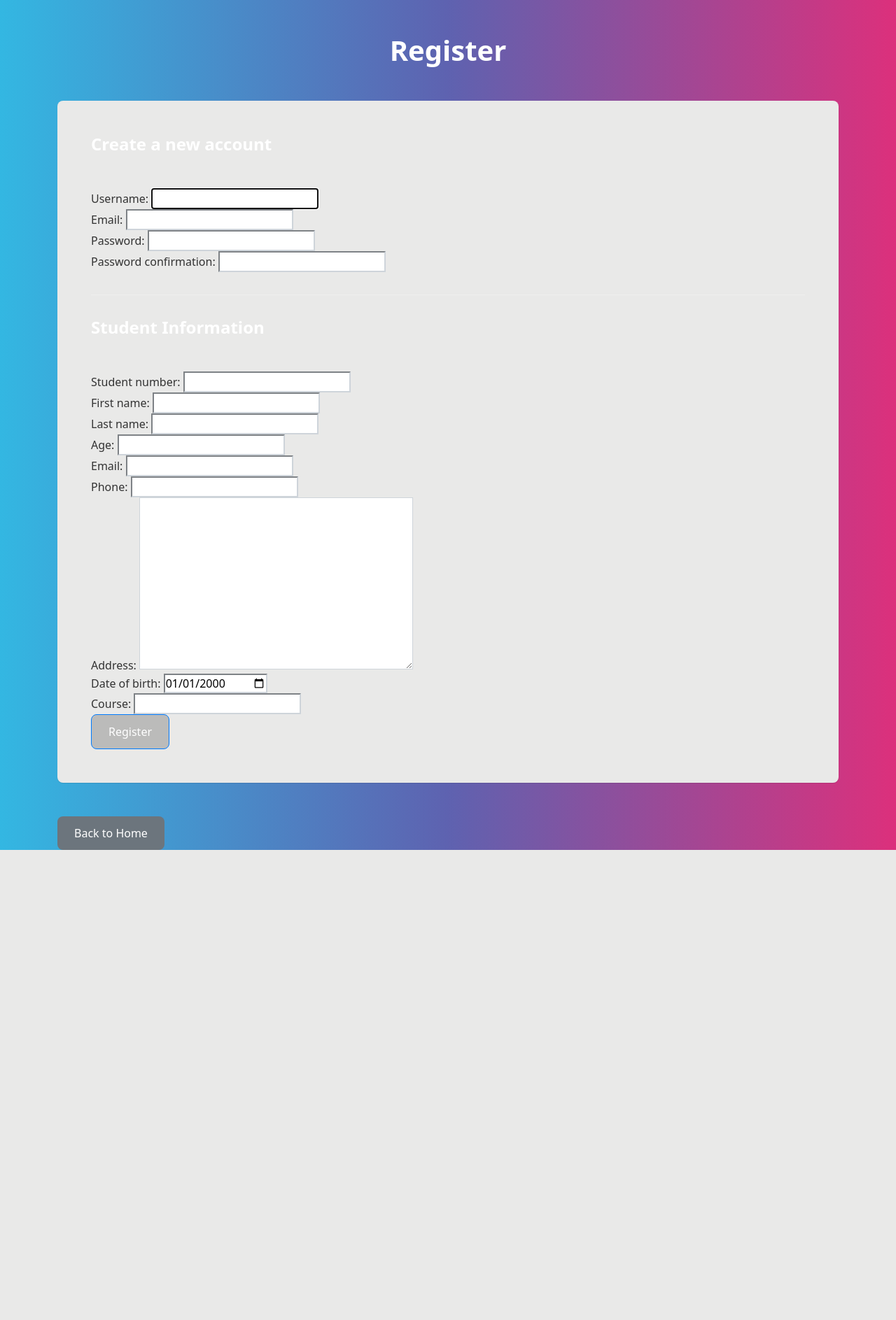
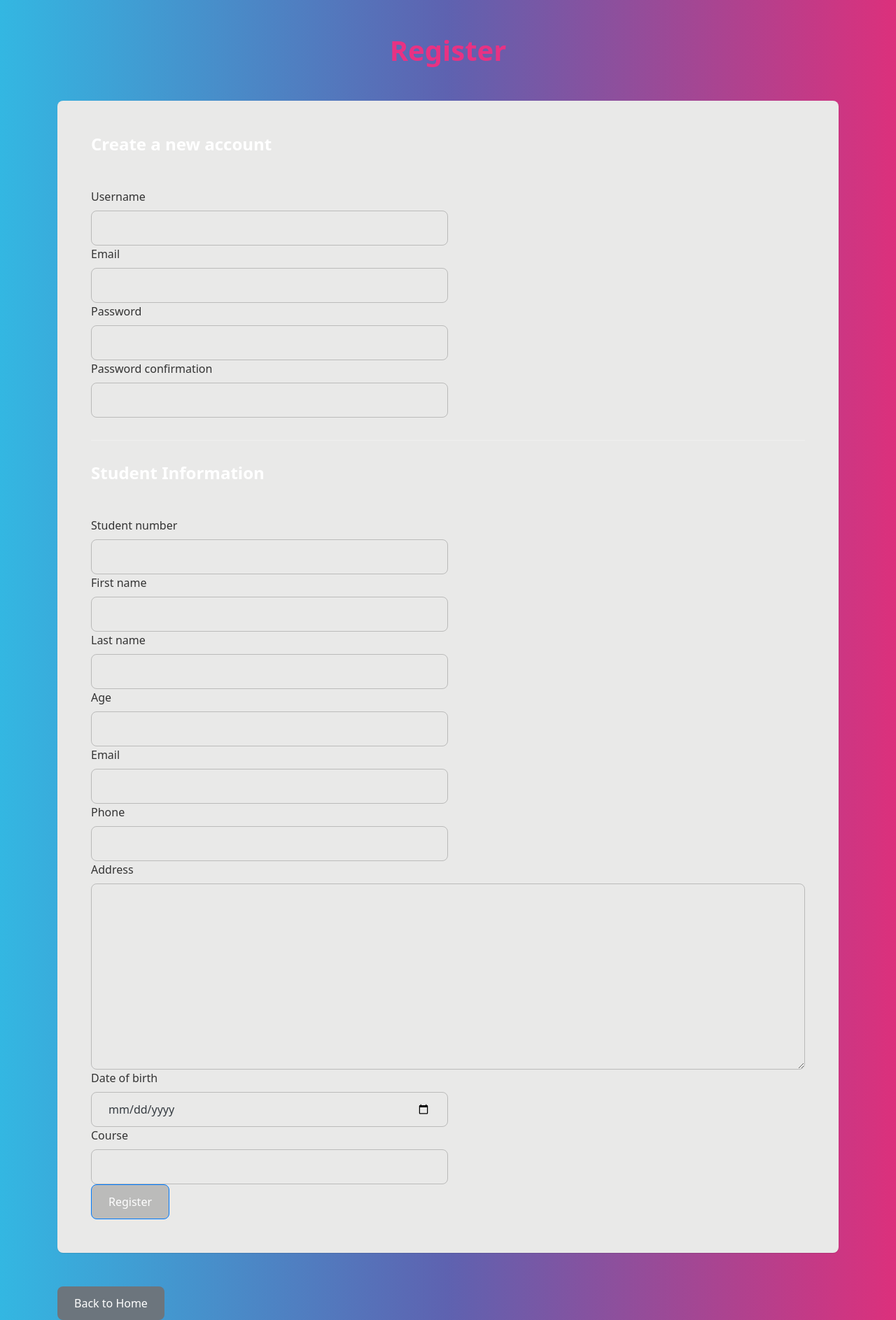
Before and after one commit to b0030724/Stundent-Management-System, a Django app: page /register/ in a window 1280 px wide. Shown: the whole page at 70% size. Before the commit the page ends 1215 px from the top, so only its background shows below. Run offline with Django 5.2, Linux system fonts and the light colour scheme; parts of the project's set-up code (start-up, migrations or seed data) failed here and were passed over; some libraries are stand-ins or nearby versions.

Commit message:
theirs issues to be fix

```diff
--- a/my_django_project/students/forms.py
+++ b/my_django_project/students/forms.py
@@ -32,3 +32,27 @@
 class LoginForm(forms.Form):
     username = forms.CharField(max_length=150)
     password = forms.CharField(widget=forms.PasswordInput)
+
+class ModuleSelectionForm(forms.Form):
+    modules = forms.ModelMultipleChoiceField(
+        queryset=Module.objects.all(),
+        widget=forms.CheckboxSelectMultiple,
+        required=True,
+        label="Select up to two modules",
+        help_text="You can only select two modules.",
+    )
+
+    def clean_modules(self):
+        data = self.cleaned_data['modules']
+        if len(data) != 2:
+            raise forms.ValidationError("You must select exactly two modules.")
+        return data
+
+
+    class Meta:
+        model = Module
+        fields = ['code', 'name', 'description', 'credits', 'semester', 'instructor']
+
+class LoginForm(forms.Form):
+    username = forms.CharField(max_length=150)
+    password = forms.CharField(widget=forms.PasswordInput)
--- a/my_django_project/students/templates/students/all_modules.html
+++ b/my_django_project/students/templates/students/all_modules.html
@@ -20,6 +20,7 @@
                     <table class="table table-striped">
                         <thead>
                             <tr>
+                                <th>Code</th>
                                 <th>Name</th>
                                 <th>Description</th>
                                 <th>Credits</th>
@@ -28,6 +29,7 @@
                         <tbody>
                             {% for module in modules %}
                                 <tr>
+                                    <td>{{ module.code }}</td>
                                     <td>{{ module.name }}</td>
                                     <td>{{ module.description }}</td>
                                     <td>{{ module.credits }}</td>
--- a/my_django_project/students/templates/students/register.html
+++ b/my_django_project/students/templates/students/register.html
@@ -5,103 +5,113 @@
     <meta name="viewport" content="width=device-width, initial-scale=1.0">
     <title>Register</title>
     {% load static %}
+    {% load custom_filters %}
     <link rel="stylesheet" href="{% static 'css/bootstrap.min.css' %}">
-    <link rel="stylesheet" href="{% static 'css/styles.css' %}"> <!-- Optional custom styles -->
+    <link rel="stylesheet" href="{% static 'css/styles.css' %}">
 </head>
 <body>
     <div class="container">
         <header class="my-4">
-            <h1 class="text-center">Register</h1>
+            <h1 class="text-center text-primary">Register</h1>
         </header>
 
         <main>
             <section>
                 <form method="post" class="bg-light p-4 rounded shadow-sm">
                     {% csrf_token %}
-                    <h2 class="h4 mb-4">Create a new account</h2>
 
-                    <div class="form-group">
-                        {{ user_form.non_field_errors }}
-                        {{ user_form.username.label_tag }}
-                        {{ user_form.username }}
+                    <!-- User Registration Form -->
+                    <h2 class="h4 mb-4 text-secondary">Create a new account</h2>
+
+                    <div class="form-row">
+                        <div class="form-group col-md-6">
+                            <label for="{{ user_form.username.id_for_label }}" class="form-label">{{ user_form.username.label }}</label>
+                            {{ user_form.username|add_class:"form-control" }}
                             {{ user_form.username.errors }}
                         </div>
-
-                    <div class="form-group">
-                        {{ user_form.email.label_tag }}
-                        {{ user_form.email }}
+                        <div class="form-group col-md-6">
+                            <label for="{{ user_form.email.id_for_label }}" class="form-label">{{ user_form.email.label }}</label>
+                            {{ user_form.email|add_class:"form-control" }}
                             {{ user_form.email.errors }}
                         </div>
+                    </div>
 
-                    <div class="form-group">
-                        {{ user_form.password1.label_tag }}
-                        {{ user_form.password1 }}
+                    <div class="form-row">
+                        <div class="form-group col-md-6">
+                            <label for="{{ user_form.password1.id_for_label }}" class="form-label">{{ user_form.password1.label }}</label>
+                            {{ user_form.password1|add_class:"form-control" }}
                             {{ user_form.password1.errors }}
                         </div>
-
-                    <div class="form-group">
-                        {{ user_form.password2.label_tag }}
-                        {{ user_form.password2 }}
+                        <div class="form-group col-md-6">
+                            <label for="{{ user_form.password2.id_for_label }}" class="form-label">{{ user_form.password2.label }}</label>
+                            {{ user_form.password2|add_class:"form-control" }}
                             {{ user_form.password2.errors }}
+                        </div>
                     </div>
 
                     <hr>
 
-                    <h2 class="h4 mb-4">Student Information</h2>
+                    <!-- Student Information Form -->
+                    <h2 class="h4 mb-4 text-secondary">Student Information</h2>
 
-                    <div class="form-group">
-                        {{ student_form.non_field_errors }}
-                        {{ student_form.student_number.label_tag }}
-                        {{ student_form.student_number }}
+                    <div class="form-row">
+                        <div class="form-group col-md-6">
+                            <label for="{{ student_form.student_number.id_for_label }}" class="form-label">{{ student_form.student_number.label }}</label>
+                            {{ student_form.student_number|add_class:"form-control" }}
                             {{ student_form.student_number.errors }}
                         </div>
-
-                    <div class="form-group">
-                        {{ student_form.first_name.label_tag }}
-                        {{ student_form.first_name }}
+                        <div class="form-group col-md-6">
+                            <label for="{{ student_form.first_name.id_for_label }}" class="form-label">{{ student_form.first_name.label }}</label>
+                            {{ student_form.first_name|add_class:"form-control" }}
                             {{ student_form.first_name.errors }}
                         </div>
+                    </div>
 
-                    <div class="form-group">
-                        {{ student_form.last_name.label_tag }}
-                        {{ student_form.last_name }}
+                    <div class="form-row">
+                        <div class="form-group col-md-6">
+                            <label for="{{ student_form.last_name.id_for_label }}" class="form-label">{{ student_form.last_name.label }}</label>
+                            {{ student_form.last_name|add_class:"form-control" }}
                             {{ student_form.last_name.errors }}
                         </div>
-
-                    <div class="form-group">
-                        {{ student_form.age.label_tag }}
-                        {{ student_form.age }}
+                        <div class="form-group col-md-6">
+                            <label for="{{ student_form.age.id_for_label }}" class="form-label">{{ student_form.age.label }}</label>
+                            {{ student_form.age|add_class:"form-control" }}
                             {{ student_form.age.errors }}
                         </div>
+                    </div>
 
-                    <div class="form-group">
-                        {{ student_form.email.label_tag }}
-                        {{ student_form.email }}
+                    <div class="form-row">
+                        <div class="form-group col-md-6">
+                            <label for="{{ student_form.email.id_for_label }}" class="form-label">{{ student_form.email.label }}</label>
+                            {{ student_form.email|add_class:"form-control" }}
                             {{ student_form.email.errors }}
                         </div>
-
-                    <div class="form-group">
-                        {{ student_form.phone.label_tag }}
-                        {{ student_form.phone }}
+                        <div class="form-group col-md-6">
+                            <label for="{{ student_form.phone.id_for_label }}" class="form-label">{{ student_form.phone.label }}</label>
+                            {{ student_form.phone|add_class:"form-control" }}
                             {{ student_form.phone.errors }}
                         </div>
+                    </div>
 
-                    <div class="form-group">
-                        {{ student_form.address.label_tag }}
-                        {{ student_form.address }}
+                    <div class="form-row">
+                        <div class="form-group col-md-12">
+                            <label for="{{ student_form.address.id_for_label }}" class="form-label">{{ student_form.address.label }}</label>
+                            {{ student_form.address|add_class:"form-control" }}
                             {{ student_form.address.errors }}
                         </div>
+                    </div>
 
-                    <div class="form-group">
-                        {{ student_form.date_of_birth.label_tag }}
-                        {{ student_form.date_of_birth }}
+                    <div class="form-row">
+                        <div class="form-group col-md-6">
+                            <label for="{{ student_form.date_of_birth.id_for_label }}" class="form-label">{{ student_form.date_of_birth.label }}</label>
+                            {{ student_form.date_of_birth|add_class:"form-control" }}
                             {{ student_form.date_of_birth.errors }}
                         </div>
-
-                    <div class="form-group">
-                        {{ student_form.course.label_tag }}
-                        {{ student_form.course }}
+                        <div class="form-group col-md-6">
+                            <label for="{{ student_form.course.id_for_label }}" class="form-label">{{ student_form.course.label }}</label>
+                            {{ student_form.course|add_class:"form-control" }}
                             {{ student_form.course.errors }}
+                        </div>
                     </div>
 
                     <button type="submit" class="btn btn-primary">Register</button>
--- a/my_django_project/students/templatetags/custom_filters.py
+++ b/my_django_project/students/templatetags/custom_filters.py
@@ -3,9 +3,5 @@
 register = template.Library()
 
 @register.filter(name='add_class')
-def add_class(value, class_name):
-    """
-    Add a CSS class to form fields.
-    Usage: {{ form.field|add_class:"css-class" }}
-    """
-    return value.as_widget(attrs={'class': class_name})
+def add_class(value, css_class):
+    return value.as_widget(attrs={'class': css_class})
--- a/my_django_project/students/urls.py
+++ b/my_django_project/students/urls.py
@@ -9,6 +9,7 @@
     path('register/', views.register, name='register'),
     path('login/', views.user_login, name='login'),
     path('module_register/', views.module_register, name='module_register'),
+    path('logout/', views.logout_user, name='logout'),
 
     # API URLs
     path('api/students/', views.StudentList.as_view(), name='api_student_list'),
--- a/my_django_project/students/views.py
+++ b/my_django_project/students/views.py
@@ -1,5 +1,6 @@
+# views.py
 from django.shortcuts import render, redirect
-from django.contrib.auth import login, authenticate
+from django.contrib.auth import login, authenticate, logout
 from django.contrib.auth.decorators import login_required
 from .models import Student, Module, Registration
 from .forms import UserRegistrationForm, StudentForm, LoginForm, ModuleRegistrationForm
@@ -10,12 +11,13 @@
     modules = Module.objects.all()  # Retrieve all modules from the database
     return render(request, 'students/all_modules.html', {'modules': modules})
 
-# Home View
 @login_required
 def home(request):
-    return render(request, 'students/home.html')
+    student = Student.objects.get(user=request.user)
+    # Get modules registered by the student
+    modules = Module.objects.filter(registration__student=student)
+    return render(request, 'students/home.html', {'modules': modules})
 
-# User Registration View
 def register(request):
     if request.method == 'POST':
         user_form = UserRegistrationForm(request.POST)
@@ -32,7 +34,6 @@
         student_form = StudentForm()
     return render(request, 'students/register.html', {'user_form': user_form, 'student_form': student_form})
 
-# User Login View
 def user_login(request):
     if request.method == 'POST':
         form = LoginForm(request.POST)
@@ -50,15 +51,20 @@
 @login_required
 def module_register(request):
     if request.method == 'POST':
-        form = ModuleRegistrationForm(request.POST)
-        if form.is_valid():
-            module = form.save()
-            # Create a Registration instance linking the logged-in student to the module
-            Registration.objects.create(student=request.user.student, module=module, date_of_registration=request.POST.get('date_of_registration'))
-            return redirect('students:home')  # Redirect to home after module registration
+        # Collect selected modules from the POST data
+        module_ids = request.POST.getlist('modules')
+        for module_id in module_ids:
+            module = Module.objects.get(id=module_id)
+            Registration.objects.create(student=request.user.student, module=module)
+        return redirect('students:home')
     else:
-        form = ModuleRegistrationForm()
-    return render(request, 'students/module_register.html', {'form': form})
+        modules = Module.objects.all()
+        return render(request, 'students/module_register.html', {'modules': modules})
+
+@login_required
+def logout_user(request):
+    logout(request)
+    return redirect('students:login')
 
 # DRF Views
 class StudentList(generics.ListCreateAPIView):
```
Also changed, not shown: my_django_project/students/models.py (+16 -13 lines), my_django_project/students/templates/students/home.html (+37 -26 lines), my_django_project/students/templates/students/module_register.html (+14 -4 lines), my_django_project/students/templates/students/select_modules.html (added, +35 -0 lines), my_django_project/db.sqlite3, my_django_project/students/migrations/0002_remove_module_students_student_uuser_and_more.py (added), my_django_project/students/templates/students/modules_success.html (added). Lines whose indentation alone changed are shown as unchanged.
